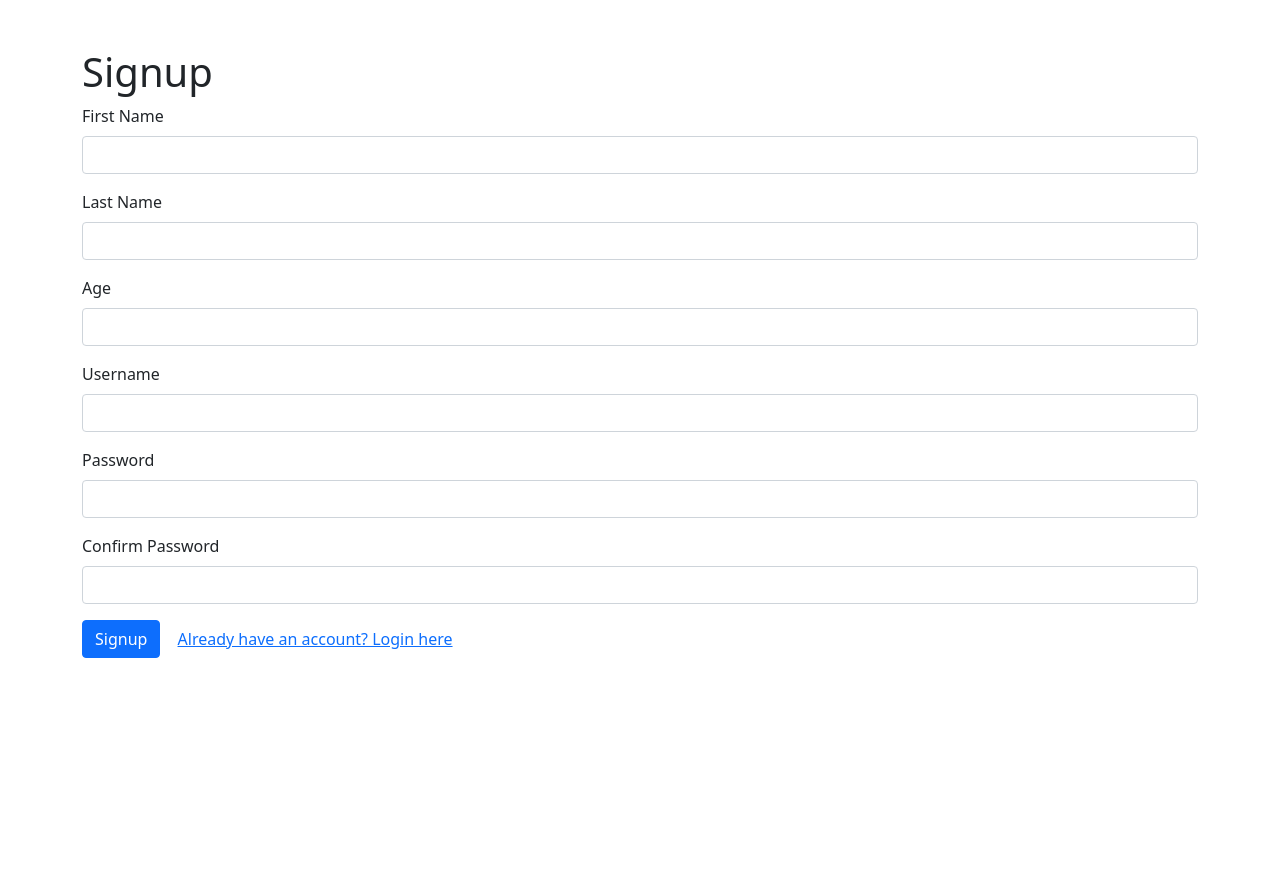
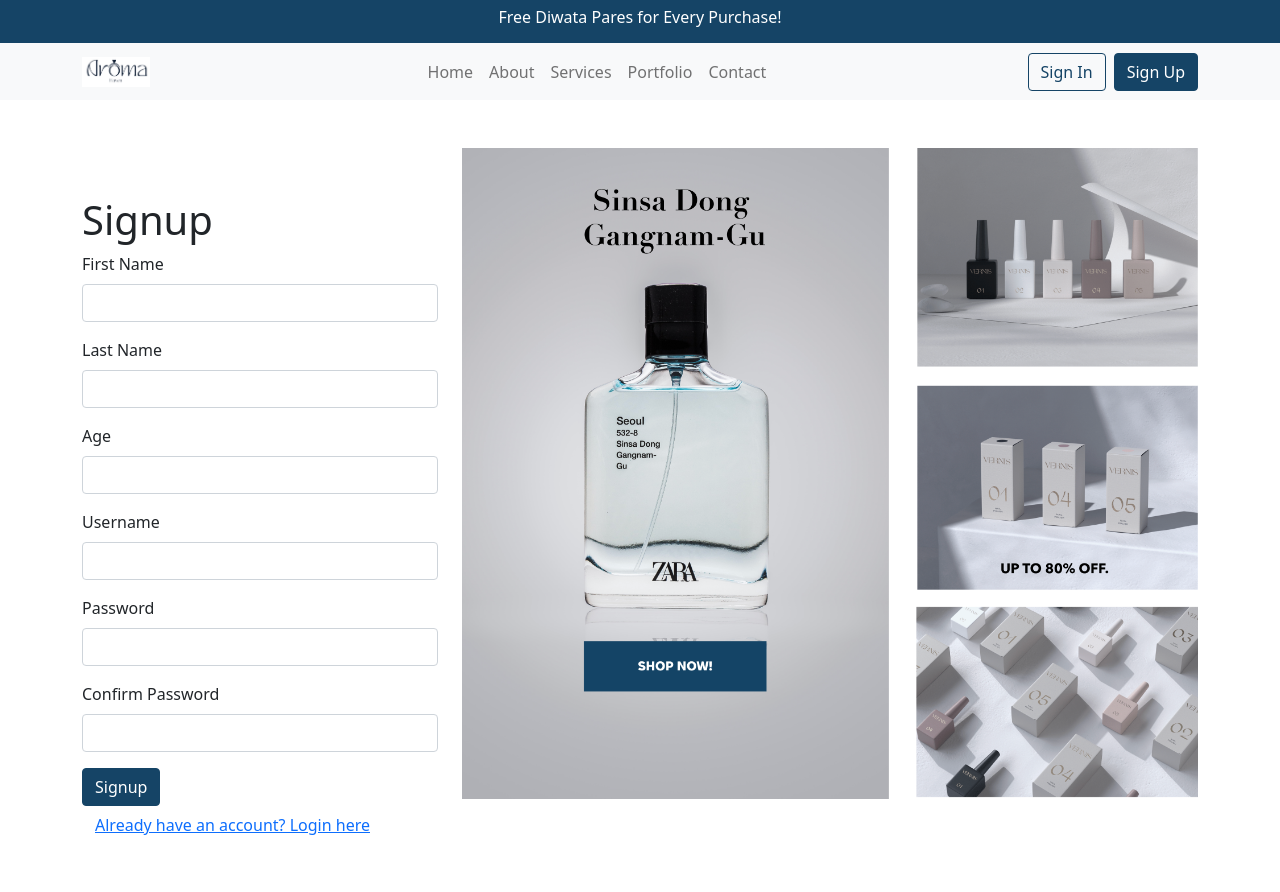
Before and after one commit to strawberrybavarian/inventory, a PHP site: page /signup.php in a window 1280 px wide. Before the commit the page ends 658 px from the top, so only its background shows below. Run offline with PHP 8.4, Linux system fonts and the light colour scheme.

Commit message:
minor ui

```diff
--- /dev/null
+++ b/components/navbar.php
@@ -0,0 +1,49 @@
+<!-- Banner -->
+<div class="bg-primary text-white py-2 text-center">
+        <h6>Free Diwata Pares for Every Purchase!</h6>
+    </div>
+
+<!-- Navigation -->
+<div>
+        <nav class="navbar navbar-expand-lg navbar-light bg-light">
+            <div class="container">
+                <!-- Logo on the Left -->
+                <a class="navbar-brand" href="#">
+                    <img src="images/logo.jpeg" alt="Logo" width="auto" height="30" class="d-inline-block align-text-top">
+                </a>
+
+                <!-- Toggle button for mobile view -->
+                <button class="navbar-toggler" type="button" data-bs-toggle="collapse" data-bs-target="#navbarNav" aria-controls="navbarNav" aria-expanded="false" aria-label="Toggle navigation">
+                    <span class="navbar-toggler-icon"></span>
+                </button>
+
+                <!-- Navbar Links and Buttons -->
+                <div class="collapse navbar-collapse" id="navbarNav">
+                    <!-- Center Buttons -->
+                    <ul class="navbar-nav mx-auto">
+                        <li class="nav-item">
+                            <a class="nav-link" href="index.php">Home</a>
+                        </li>
+                        <li class="nav-item">
+                            <a class="nav-link" href="#">About</a>
+                        </li>
+                        <li class="nav-item">
+                            <a class="nav-link" href="#">Services</a>
+                        </li>
+                        <li class="nav-item">
+                            <a class="nav-link" href="#">Portfolio</a>
+                        </li>
+                        <li class="nav-item">
+                            <a class="nav-link" href="#">Contact</a>
+                        </li>
+                    </ul>
+
+                    <!-- Buttons on the Right -->
+                    <div class="d-flex">
+                        <a href="/inventory/login.php" class="btn btn-outline-primary me-2">Sign In</a>
+                        <a href="/inventory/signup.php" class="btn btn-primary">Sign Up</a>
+                    </div>
+                </div>
+            </div>
+        </nav>
+    </div>
--- a/signup.php
+++ b/signup.php
@@ -37,11 +37,35 @@
 <html lang="en">
 <head>
     <title>Signup</title>
+    <link href="https://cdn.jsdelivr.net/npm/bootstrap@5.0.2/dist/css/bootstrap.min.css" rel="stylesheet">
+    <style>
+        /* Change Bootstrap primary color to #154466 */
+        .btn-primary, .text-primary, .bg-primary, .navbar-light .navbar-nav .nav-link.active,
+        .navbar-light .navbar-nav .nav-link:focus, .navbar-light .navbar-nav .nav-link:hover {
+            color: #ffffff !important;
+            background-color: #154466 !important;
+            border-color: #154466 !important;
+        }
 
-    <link href="https://cdn.jsdelivr.net/npm/bootstrap@5.0.2/dist/css/bootstrap.min.css" rel="stylesheet">
+        /* Optional: change outline button for consistency */
+        .btn-outline-primary {
+            color: #154466 !important;
+            border-color: #154466 !important;
+        }
+        .btn-outline-primary:hover {
+            background-color: #154466 !important;
+            color: #ffffff !important;
+        }
+    </style>
 </head>
 <body>
-<div class="container">
+
+<?php include("components/navbar.php"); ?>
+
+<!-- Signup Form Section -->
+<div class="container my-5 ">
+    <div class="row justify-content-center g-7">
+        <div class="col-md-8 col-xl-4">
             <h1 class="mt-5">Signup</h1>
             <?php if (isset($error)) { ?>
                 <div class="alert alert-danger"><?= $error; ?></div>
@@ -75,5 +99,11 @@
                 <a href="login.php" class="btn btn-link">Already have an account? Login here</a>
             </form>
         </div>
+        <div class="col-md-8 col-xl-8">
+            <img src="images/signup-right.png" alt="Signup" class="img-fluid">
+        </div>
+</div>
+
+<script src="https://cdn.jsdelivr.net/npm/bootstrap@5.0.2/dist/js/bootstrap.bundle.min.js"></script>
 </body>
 </html>
```
Also changed, not shown: index.php (added, +37 -0 lines), login.php (+36 -1 lines), images/homebanner.png (added), images/login.png (added), images/logo.jpeg (added), images/signup-right.png (added), 1 other file. Lines whose indentation alone changed are shown as unchanged.
